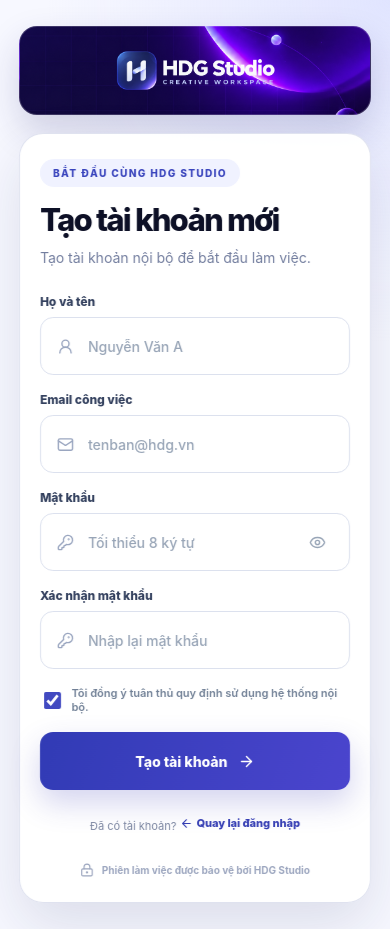
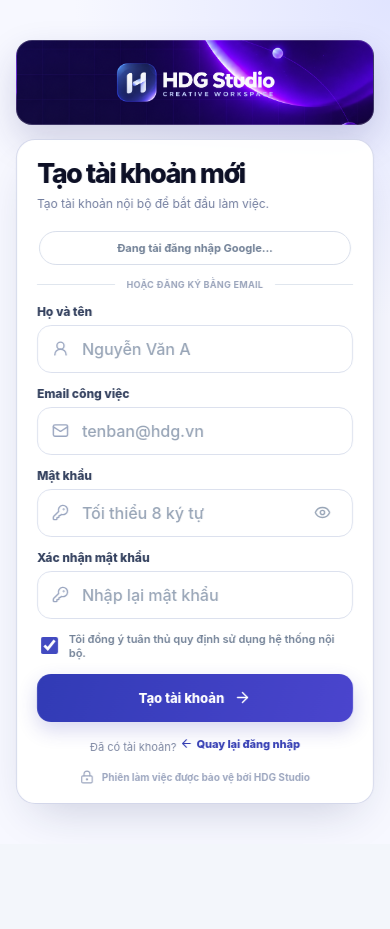
Before and after one commit to lethanh2006/nrapp-user-web, a Next.js app: page /dang-ky in a window 390 px wide. After the commit the page ends 844 px from the top, so only its background shows below. Built offline with nearby package versions, Linux system fonts and the light colour scheme; no server answers.

Commit message:
Làm gọn hồ sơ và biểu mẫu xác thực

```diff
--- a/app/(auth)/auth.module.css
+++ b/app/(auth)/auth.module.css
@@ -1,7 +1,8 @@
-.form { display: flex; flex-direction: column; gap: 17px; }
+.providerBlock { display: flex; flex-direction: column; gap: 12px; }
+.form { display: flex; flex-direction: column; gap: 15px; }
 .fieldGroup { display: flex; flex-direction: column; gap: 8px; }
 .fieldGroup > label { color: #33405e; font-size: 12px; font-weight: 760; }
-.inputWrap { display: flex; min-height: 58px; align-items: center; gap: 12px; border: 1px solid #dce1ee; border-radius: 13px; padding: 0 16px; background: white; color: #9aa6c0; transition: border-color 180ms ease, box-shadow 180ms ease, transform 180ms ease; }
+.inputWrap { display: flex; min-height: 50px; align-items: center; gap: 11px; border: 1px solid #dce1ee; border-radius: 14px; padding: 0 14px; background: white; color: #9aa6c0; transition: border-color 180ms ease, box-shadow 180ms ease, transform 180ms ease; }
 .inputWrap:hover { border-color: var(--slate-300); }
 .inputWrap:focus-within { border-color: #5a63db; box-shadow: 0 0 0 4px rgba(77, 86, 204, .11); transform: translateY(-1px); }
 .inputWrap:focus-within > svg { color: #4049bf; }
@@ -13,13 +14,13 @@
 .checkLabel { display: flex; align-items: center; gap: 8px; color: var(--slate-500); font-size: 11px; font-weight: 600; }
 .checkLabel input { width: 17px; height: 17px; accent-color: #424ac1; }
 .textButton { cursor: pointer; background: transparent; color: #3841b8; font-size: 11px; font-weight: 780; }
-.submit { display: flex; min-height: 58px; align-items: center; justify-content: center; gap: 10px; margin-top: 1px; cursor: pointer; border-radius: 13px; background: linear-gradient(110deg, #313bb5, #4b45ce); color: white; box-shadow: 0 13px 30px rgba(57, 57, 180, .22); font-size: 14px; font-weight: 800; transition: transform 180ms ease, box-shadow 180ms ease, filter 180ms ease; }
+.submit { display: flex; min-height: 50px; align-items: center; justify-content: center; gap: 10px; margin-top: 1px; cursor: pointer; border-radius: 14px; background: linear-gradient(110deg, #313bb5, #4b45ce); color: white; box-shadow: 0 8px 20px rgba(57, 57, 180, .2); font-size: 13px; font-weight: 800; transition: transform 180ms ease, box-shadow 180ms ease, filter 180ms ease; }
 .submit:hover { box-shadow: 0 16px 34px rgba(57, 57, 180, .3); filter: brightness(1.05); transform: translateY(-1px); }
 .submit:disabled { cursor: wait; opacity: .62; transform: none; }
 .spinner { width: 18px; height: 18px; border: 2px solid rgba(255,255,255,.4); border-top-color: white; border-radius: 50%; animation: spin .7s linear infinite; }
-.divider { display: flex; align-items: center; gap: 14px; margin: 24px 0 16px; color: #9aa4bb; font-size: 10px; font-weight: 730; text-transform: uppercase; }
+.divider { display: flex; align-items: center; gap: 12px; margin: 18px 0; color: #9aa4bb; font-size: 9px; font-weight: 730; letter-spacing: .035em; text-transform: uppercase; }
 .divider::before, .divider::after { content: ""; height: 1px; flex: 1; background: var(--slate-200); }
-.authSwitch { margin: 26px 0 0; color: #7c86a1; font-size: 11px; text-align: center; }
+.authSwitch { margin: 20px 0 0; color: #7c86a1; font-size: 11px; text-align: center; }
 .authSwitch a { display: inline-flex; align-items: center; gap: 4px; color: #343db3; font-weight: 820; transition: gap 160ms ease, color 160ms ease; }
 .authSwitch a:hover { gap: 7px; color: #222b9a; }
 .error, .notice { display: flex; align-items: flex-start; gap: 8px; border-radius: 11px; padding: 11px 12px; font-size: 11px; line-height: 1.5; }
@@ -45,6 +46,13 @@
 @keyframes spin { to { transform: rotate(360deg); } }
 
 @media (max-width: 430px) {
+  .form { gap: 13px; }
+  .fieldGroup { gap: 6px; }
+  .inputWrap { min-height: 48px; }
+  .inputWrap input { font-size: 16px; }
+  .submit { min-height: 48px; }
+  .divider { margin-block: 14px; }
+  .authSwitch { margin-top: 15px; }
   .otpRow { gap: 5px; }
   .otpRow input { height: 50px; border-radius: 10px; font-size: 18px; }
 }
--- a/app/(auth)/dang-ky/page.tsx
+++ b/app/(auth)/dang-ky/page.tsx
@@ -5,18 +5,22 @@ import { useRouter } from "next/navigation";
 import { FormEvent, useState } from "react";
 import { ArrowLeft, ArrowRight, Eye, EyeOff, KeyRound, Mail, UserRound } from "lucide-react";
 import { AuthFrame } from "@/components/features/auth-frame";
+import { GoogleSignInButton } from "@/components/features/google-sign-in-button";
+import { useAuthSession } from "@/components/providers/auth-session-provider";
 import { apiRequest } from "@/lib/api/client";
+import type { SessionUser } from "@/lib/auth/session-user";
 import styles from "../auth.module.css";
 
 export default function RegisterPage() {
   const router = useRouter();
+  const { setAuthenticatedUser } = useAuthSession();
   const [name, setName] = useState("");
   const [email, setEmail] = useState("");
   const [password, setPassword] = useState("");
   const [confirm, setConfirm] = useState("");
   const [acceptedTerms, setAcceptedTerms] = useState(true);
   const [showPassword, setShowPassword] = useState(false);
-  const [loading, setLoading] = useState(false);
+  const [loading, setLoading] = useState<"register" | "google" | null>(null);
   const [error, setError] = useState("");
 
   async function submit(event: FormEvent<HTMLFormElement>) {
@@ -28,7 +32,7 @@ export default function RegisterPage() {
     }
 
     setError("");
-    setLoading(true);
+    setLoading("register");
     try {
       await apiRequest<{ message: string; userId: string }>("/api/auth/register", {
         method: "POST",
@@ -37,20 +41,43 @@ export default function RegisterPage() {
       router.replace("/dang-nhap?registered=1");
     } catch (requestError) {
       setError(requestError instanceof Error ? requestError.message : "Không thể tạo tài khoản.");
-      setLoading(false);
+      setLoading(null);
     }
   }
 
   return (
     <AuthFrame eyebrow="Bắt đầu cùng HDG Studio" title="Tạo tài khoản mới" description="Tạo tài khoản nội bộ để bắt đầu làm việc." mode="register">
+      <div className={styles.providerBlock}>
+        {error ? <div className={styles.error} role="alert">{error}</div> : null}
+        <GoogleSignInButton
+          mode="signup"
+          disabled={loading === "google"}
+          onUnavailable={setError}
+          onCredential={(token) => {
+            setError("");
+            setLoading("google");
+            void apiRequest<{ message: string; user: SessionUser }>("/api/auth/google", {
+              method: "POST",
+              json: { token },
+            }).then(({ user }) => {
+              setAuthenticatedUser(user);
+              router.replace("/trang-chu");
+              router.refresh();
+            }).catch((requestError: unknown) => {
+              setError(requestError instanceof Error ? requestError.message : "Không thể đăng ký bằng Google.");
+              setLoading(null);
+            });
+          }}
+        />
+      </div>
+      <div className={styles.divider}>Hoặc đăng ký bằng email</div>
       <form className={styles.form} onSubmit={submit} noValidate>
-        {error ? <div className={styles.error} role="alert">{error}</div> : null}
-        <div className={styles.fieldGroup}><label htmlFor="name">Họ và tên</label><div className={styles.inputWrap}><UserRound size={17} /><input id="name" value={name} onChange={(event) => setName(event.target.value)} autoComplete="name" placeholder="Nguyễn Văn A" disabled={loading} /></div></div>
-        <div className={styles.fieldGroup}><label htmlFor="register-email">Email công việc</label><div className={styles.inputWrap}><Mail size={17} /><input id="register-email" type="email" value={email} onChange={(event) => setEmail(event.target.value)} autoComplete="email" placeholder="tenban@hdg.vn" disabled={loading} /></div></div>
-        <div className={styles.fieldGroup}><label htmlFor="register-password">Mật khẩu</label><div className={styles.inputWrap}><KeyRound size={17} /><input id="register-password" type={showPassword ? "text" : "password"} value={password} onChange={(event) => setPassword(event.target.value)} autoComplete="new-password" placeholder="Tối thiểu 8 ký tự" disabled={loading} /><button type="button" onClick={() => setShowPassword((value) => !value)} aria-label={showPassword ? "Ẩn mật khẩu" : "Hiện mật khẩu"} disabled={loading}>{showPassword ? <EyeOff size={17} /> : <Eye size={17} />}</button></div></div>
-        <div className={styles.fieldGroup}><label htmlFor="confirm-password">Xác nhận mật khẩu</label><div className={styles.inputWrap}><KeyRound size={17} /><input id="confirm-password" type={showPassword ? "text" : "password"} value={confirm} onChange={(event) => setConfirm(event.target.value)} autoComplete="new-password" placeholder="Nhập lại mật khẩu" disabled={loading} /></div></div>
-        <label className={styles.checkLabel}><input type="checkbox" checked={acceptedTerms} onChange={(event) => setAcceptedTerms(event.target.checked)} disabled={loading} /> Tôi đồng ý tuân thủ quy định sử dụng hệ thống nội bộ.</label>
-        <button className={styles.submit} type="submit" disabled={loading}>{loading ? <><span className={styles.spinner} /> Đang tạo tài khoản...</> : <>Tạo tài khoản <ArrowRight size={17} /></>}</button>
+        <div className={styles.fieldGroup}><label htmlFor="name">Họ và tên</label><div className={styles.inputWrap}><UserRound size={17} /><input id="name" value={name} onChange={(event) => setName(event.target.value)} autoComplete="name" placeholder="Nguyễn Văn A" disabled={loading !== null} /></div></div>
+        <div className={styles.fieldGroup}><label htmlFor="register-email">Email công việc</label><div className={styles.inputWrap}><Mail size={17} /><input id="register-email" type="email" value={email} onChange={(event) => setEmail(event.target.value)} autoComplete="email" placeholder="tenban@hdg.vn" disabled={loading !== null} /></div></div>
+        <div className={styles.fieldGroup}><label htmlFor="register-password">Mật khẩu</label><div className={styles.inputWrap}><KeyRound size={17} /><input id="register-password" type={showPassword ? "text" : "password"} value={password} onChange={(event) => setPassword(event.target.value)} autoComplete="new-password" placeholder="Tối thiểu 8 ký tự" disabled={loading !== null} /><button type="button" onClick={() => setShowPassword((value) => !value)} aria-label={showPassword ? "Ẩn mật khẩu" : "Hiện mật khẩu"} disabled={loading !== null}>{showPassword ? <EyeOff size={17} /> : <Eye size={17} />}</button></div></div>
+        <div className={styles.fieldGroup}><label htmlFor="confirm-password">Xác nhận mật khẩu</label><div className={styles.inputWrap}><KeyRound size={17} /><input id="confirm-password" type={showPassword ? "text" : "password"} value={confirm} onChange={(event) => setConfirm(event.target.value)} autoComplete="new-password" placeholder="Nhập lại mật khẩu" disabled={loading !== null} /></div></div>
+        <label className={styles.checkLabel}><input type="checkbox" checked={acceptedTerms} onChange={(event) => setAcceptedTerms(event.target.checked)} disabled={loading !== null} /> Tôi đồng ý tuân thủ quy định sử dụng hệ thống nội bộ.</label>
+        <button className={styles.submit} type="submit" disabled={loading !== null}>{loading === "register" ? <><span className={styles.spinner} /> Đang tạo tài khoản...</> : <>Tạo tài khoản <ArrowRight size={17} /></>}</button>
       </form>
       <p className={styles.authSwitch}>Đã có tài khoản? <Link href="/dang-nhap"><ArrowLeft size={13} /> Quay lại đăng nhập</Link></p>
     </AuthFrame>
--- a/components/features/auth-frame.module.css
+++ b/components/features/auth-frame.module.css
@@ -114,17 +114,24 @@
   min-height: 100svh;
   overflow-y: auto;
   place-items: center;
-  padding: 48px clamp(44px, 6vw, 96px);
-  background: radial-gradient(circle at 100% 0, rgba(224, 229, 255, .55), transparent 31%), #fff;
+  padding: 42px clamp(36px, 5vw, 76px);
+  background: radial-gradient(circle at 100% 0, rgba(224, 229, 255, .62), transparent 34%), #f8f9ff;
 }
 
 .mobileBrand { display: none; }
 
 .formContainer {
-  width: min(100%, 510px);
+  width: min(100%, 460px);
   min-width: 0;
+  border: 1px solid rgba(191, 197, 225, .68);
+  border-radius: 24px;
+  padding: 36px;
+  background: rgba(255, 255, 255, .94);
+  box-shadow: 0 24px 60px -18px rgba(28, 30, 91, .22), 0 10px 28px -14px rgba(28, 30, 91, .14), 0 0 0 1px rgba(45, 49, 116, .03);
   will-change: transform, opacity;
 }
+
+.registerContainer { padding-block: 30px; }
 
 .enterBack { animation: form-enter-back 420ms cubic-bezier(.22, 1, .36, 1) both; }
 .enterForward { animation: form-enter-forward 420ms cubic-bezier(.22, 1, .36, 1) both; }
@@ -142,16 +149,16 @@
 }
 
 .formHeading h2 {
-  margin: 22px 0 10px;
+  margin: 18px 0 9px;
   color: #0d1026;
-  font-size: clamp(36px, 3.3vw, 48px);
+  font-size: clamp(31px, 2.6vw, 35px);
   font-weight: 820;
   letter-spacing: -.055em;
   line-height: 1.08;
 }
 
-.formHeading p { margin: 0 0 30px; color: #727d9e; font-size: 14px; line-height: 1.7; }
-.footerNote { display: flex; align-items: center; justify-content: center; gap: 8px; margin-top: 30px; color: #9ca6bf; font-size: 10px; font-weight: 650; }
+.formHeading p { margin: 0 0 24px; color: #727d9e; font-size: 13px; line-height: 1.65; }
+.footerNote { display: flex; align-items: center; justify-content: center; gap: 8px; margin-top: 23px; color: #9ca6bf; font-size: 10px; font-weight: 650; }
 
 @keyframes form-enter-back {
   from { opacity: 0; transform: translateX(-18px); }
@@ -169,7 +176,7 @@
   .brandMessage h1 { font-size: 51px; }
   .brandMessage > p { font-size: 14px; }
   .featureList { gap: 14px; }
-  .formPanel { padding-inline: 48px; }
+  .formPanel { padding-inline: 38px; }
 }
 
 @media (max-width: 860px) {
@@ -181,18 +188,22 @@
   .featureList { grid-template-columns: 1fr; gap: 12px; }
   .featureList small br { display: none; }
   .securityCard { padding: 12px; }
-  .formPanel { padding-inline: 34px; }
+  .formPanel { padding-inline: 28px; }
+  .formContainer { padding-inline: 28px; }
 }
 
 @media (max-width: 760px) {
   .page { display: block; min-height: 100svh; background: #f6f7ff; }
   .brandPanel { display: none; }
-  .formPanel { min-height: 100svh; align-content: center; padding: 26px 19px; background: radial-gradient(circle at 100% 0, rgba(194, 201, 255, .42), transparent 34%), #f7f8ff; }
-  .mobileBrand { display: flex; width: min(100%, 510px); align-items: center; justify-content: center; margin: 0 auto 18px; border: 1px solid rgba(255, 255, 255, .18); border-radius: 18px; padding: 12px 22px; background: #151a62 url("/images/bglogin.png") center 18% / cover; box-shadow: 0 16px 36px rgba(35, 31, 110, .18); }
+  .formPanel { min-height: 100svh; align-content: center; padding: 20px 16px; background: radial-gradient(circle at 100% 0, rgba(194, 201, 255, .42), transparent 34%), #f7f8ff; }
+  .mobileBrand { display: flex; width: min(100%, 460px); align-items: center; justify-content: center; margin: 0 auto 14px; border: 1px solid rgba(255, 255, 255, .18); border-radius: 16px; padding: 10px 20px; background: #151a62 url("/images/bglogin.png") center 18% / cover; box-shadow: 0 16px 36px rgba(35, 31, 110, .18); }
   .mobileBrand img { width: 190px; height: auto; }
-  .formContainer { border: 1px solid rgba(221, 225, 239, .94); border-radius: 24px; padding: 25px 20px; background: rgba(255, 255, 255, .97); box-shadow: 0 22px 56px rgba(28, 35, 86, .12); }
-  .formHeading h2 { margin-top: 16px; font-size: 31px; }
-  .formHeading p { margin-bottom: 24px; }
+  .formContainer { border-radius: 19px; padding: 22px 20px; background: rgba(255, 255, 255, .97); box-shadow: 0 20px 48px -18px rgba(28, 35, 86, .22); }
+  .registerContainer { padding-block: 19px; }
+  .formHeading > span { display: none; }
+  .formHeading h2 { margin: 0; font-size: 27px; }
+  .formHeading p { margin: 7px 0 17px; font-size: 12px; line-height: 1.55; }
+  .footerNote { margin-top: 17px; }
 }
 
 @media (max-height: 820px) and (min-width: 761px) {
@@ -202,7 +213,8 @@
   .brandMessage > p { line-height: 1.55; }
   .featureList { margin-top: 20px; }
   .formPanel { align-items: start; padding-block: 32px; }
-  .formContainer { margin-block: auto; }
+  .formContainer { margin-block: auto; padding-block: 26px; }
+  .registerContainer { padding-block: 22px; }
   .formHeading h2 { margin-top: 14px; }
   .formHeading p { margin-bottom: 20px; }
   .footerNote { margin-top: 22px; }
--- a/components/features/auth-frame.tsx
+++ b/components/features/auth-frame.tsx
@@ -60,7 +60,7 @@ export function AuthFrame({
         <div className={styles.mobileBrand}>
           <Image src="/images/logo.png" alt="HDG Studio" width={2172} height={724} priority />
         </div>
-        <div className={`${styles.formContainer} ${mode === "register" ? styles.enterForward : styles.enterBack}`}>
+        <div className={`${styles.formContainer} ${mode === "register" ? `${styles.registerContainer} ${styles.enterForward}` : styles.enterBack}`}>
           <div className={styles.formHeading}>
             <span>{eyebrow}</span>
             <h2>{title}</h2>
--- a/components/features/google-sign-in-button.tsx
+++ b/components/features/google-sign-in-button.tsx
@@ -23,7 +23,7 @@ type GoogleAccountsId = {
     type: "standard";
     theme: "outline";
     size: "medium";
-    text: "signin_with";
+    text: "signin_with" | "signup_with";
     shape: "pill";
     logo_alignment: "center";
     locale: "vi";
@@ -42,10 +42,12 @@ let activeCredentialHandler: ((response: GoogleCredentialResponse) => void) | nu
 
 export function GoogleSignInButton({
   disabled = false,
+  mode = "signin",
   onCredential,
   onUnavailable,
 }: {
   disabled?: boolean;
+  mode?: "signin" | "signup";
   onCredential: (credential: string) => void;
   onUnavailable: (message: string) => void;
 }) {
@@ -91,13 +93,13 @@ export function GoogleSignInButton({
       type: "standard",
       theme: "outline",
       size: "medium",
-      text: "signin_with",
+      text: mode === "signup" ? "signup_with" : "signin_with",
       shape: "pill",
       logo_alignment: "center",
       locale: "vi",
       width,
     });
-  }, [clientId]);
+  }, [clientId, mode]);
 
   useEffect(() => {
     if (!scriptReady) return;
```
Also changed, not shown: app/(auth)/dang-nhap/page.tsx (+15 -13 lines), app/(user)/ho-so/ho-so.module.css (+9 -14 lines), app/(user)/ho-so/page.tsx (+7 -26 lines).
